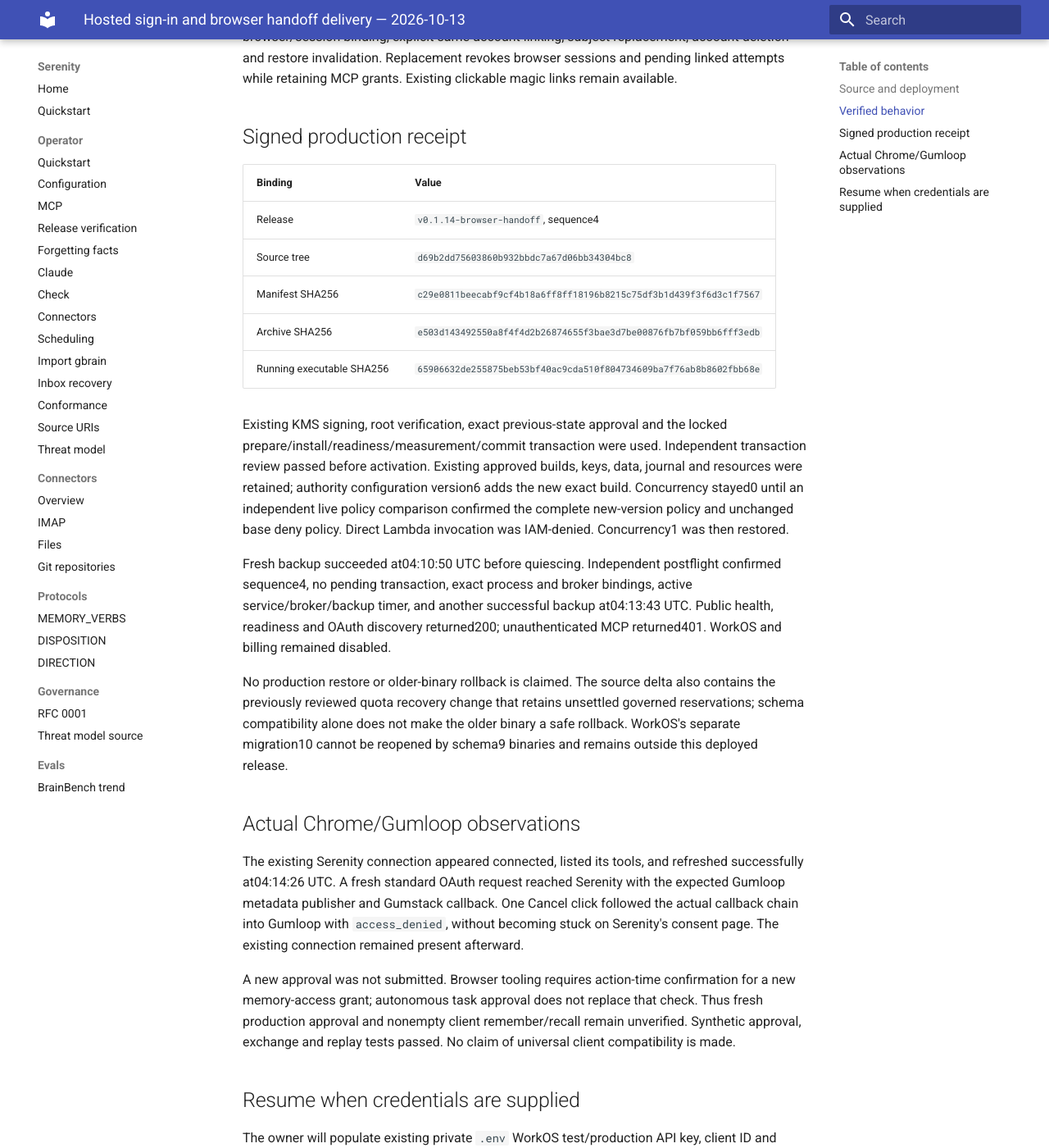
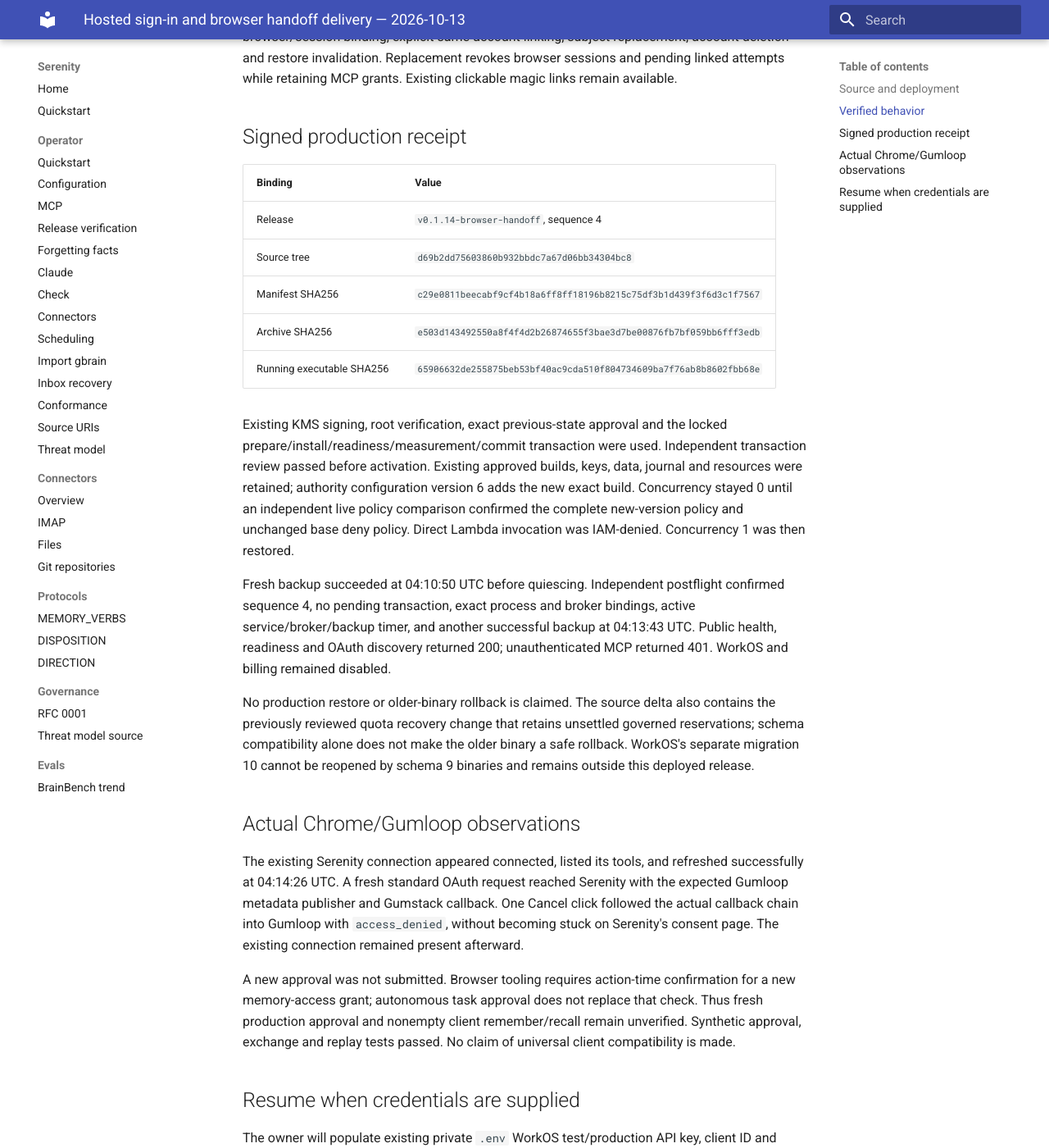
Before and after one commit to sirerun/serenity, an MkDocs documentation site: the page built from docs/launch/paid-auth-delivery-2026-10-13.md, in a window 1280 px wide and 1400 px high, scrolled down 1269 px. Shown: the whole window at 82% size. Built offline with MkDocs 1.6.1 and Material for MkDocs 9.7.7, drawn with Linux system fonts in a browser that asks for light colours; some of the changed text lies outside the part shown.

Commit message:
docs: clarify release and validation notation

```diff
--- a/docs/launch/paid-auth-delivery-2026-10-13.md
+++ b/docs/launch/paid-auth-delivery-2026-10-13.md
@@ -9,7 +9,7 @@
 
 | Delivery | Reviewed head | Landed source | State |
 | --- | --- | --- | --- |
-| [PR379: browser handoff](https://github.com/sirerun/serenity/pull/379) | `8e8b03a47e06df80af99e0d195179a14b6876a11` | `1319479700f2feb5df036bdada8565d13b8329be` | Deployed as signed sequence4 |
+| [PR379: browser handoff](https://github.com/sirerun/serenity/pull/379) | `8e8b03a47e06df80af99e0d195179a14b6876a11` | `1319479700f2feb5df036bdada8565d13b8329be` | Deployed as signed sequence 4 |
 | [PR380: optional WorkOS](https://github.com/sirerun/serenity/pull/380) | `f8789d57bc55a73f34384d0ce3343f1431c45920` | `c93a416a734c9598a04dc56284bdc12c8b584a1e` | Source only; provider activation pending |
 
 Both landed trees exactly matched their independently reviewed candidates.
@@ -32,7 +32,7 @@
 scope, escaping and single-use consent remain enforced.
 
 Local validation passed full build/vet, full race-suite coverage, full lint with
-zero issues,22 deployment contract tests, immutable workflow-pin checks and zero
+zero issues, 22 deployment contract tests, immutable workflow-pin checks and zero
 reachable vulnerabilities from govulncheck. Nine filesystem/browser/service
 packages were rechecked after using a private short temporary directory and
 updating the lifecycle test for the new response. All six signup/OAuth browser
@@ -50,7 +50,7 @@
 
 | Binding | Value |
 | --- | --- |
-| Release | `v0.1.14-browser-handoff`, sequence4 |
+| Release | `v0.1.14-browser-handoff`, sequence 4 |
 | Source tree | `d69b2dd75603860b932bbdc7a67d06bb34304bc8` |
 | Manifest SHA256 | `c29e0811beecabf9cf4b18a6ff8ff18196b8215c75df3b1d439f3f6d3c1f7567` |
 | Archive SHA256 | `e503d143492550a8f4f4d2b26874655f3bae3d7be00876fb7bf059bb6fff3edb` |
@@ -59,27 +59,27 @@
 Existing KMS signing, root verification, exact previous-state approval and the
 locked prepare/install/readiness/measurement/commit transaction were used.
 Independent transaction review passed before activation. Existing approved builds,
-keys, data, journal and resources were retained; authority configuration version6
-adds the new exact build. Concurrency stayed0 until an independent live policy
+keys, data, journal and resources were retained; authority configuration version 6
+adds the new exact build. Concurrency stayed 0 until an independent live policy
 comparison confirmed the complete new-version policy and unchanged base deny
-policy. Direct Lambda invocation was IAM-denied. Concurrency1 was then restored.
+policy. Direct Lambda invocation was IAM-denied. Concurrency 1 was then restored.
 
-Fresh backup succeeded at04:10:50 UTC before quiescing. Independent postflight
-confirmed sequence4, no pending transaction, exact process and broker bindings,
-active service/broker/backup timer, and another successful backup at04:13:43 UTC.
-Public health, readiness and OAuth discovery returned200; unauthenticated MCP
-returned401. WorkOS and billing remained disabled.
+Fresh backup succeeded at 04:10:50 UTC before quiescing. Independent postflight
+confirmed sequence 4, no pending transaction, exact process and broker bindings,
+active service/broker/backup timer, and another successful backup at 04:13:43 UTC.
+Public health, readiness and OAuth discovery returned 200; unauthenticated MCP
+returned 401. WorkOS and billing remained disabled.
 
 No production restore or older-binary rollback is claimed. The source delta also
 contains the previously reviewed quota recovery change that retains unsettled
 governed reservations; schema compatibility alone does not make the older binary
-a safe rollback. WorkOS's separate migration10 cannot be reopened by schema9
+a safe rollback. WorkOS's separate migration 10 cannot be reopened by schema 9
 binaries and remains outside this deployed release.
 
 ## Actual Chrome/Gumloop observations
 
 The existing Serenity connection appeared connected, listed its tools, and
-refreshed successfully at04:14:26 UTC. A fresh standard OAuth request reached
+refreshed successfully at 04:14:26 UTC. A fresh standard OAuth request reached
 Serenity with the expected Gumloop metadata publisher and Gumstack callback.
 One Cancel click followed the actual callback chain into Gumloop with
 `access_denied`, without becoming stuck on Serenity's consent page. The existing
```
Also changed, not shown: other parts of docs/launch/paid-auth-delivery-2026-10-13.md (+2 -2 lines), docs/plans/paid-auth-2026-10-12.md (+7 -7 lines).
